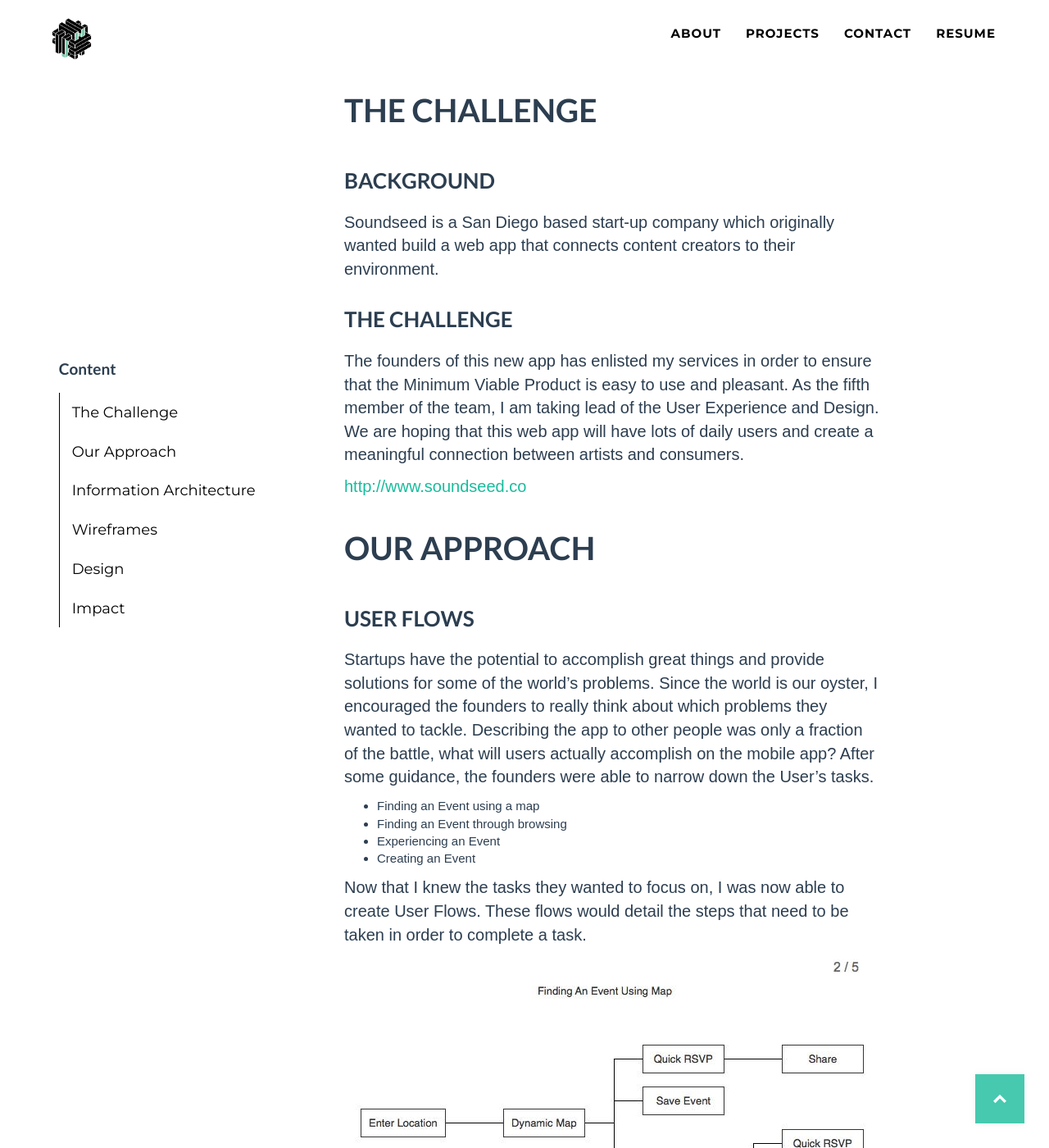
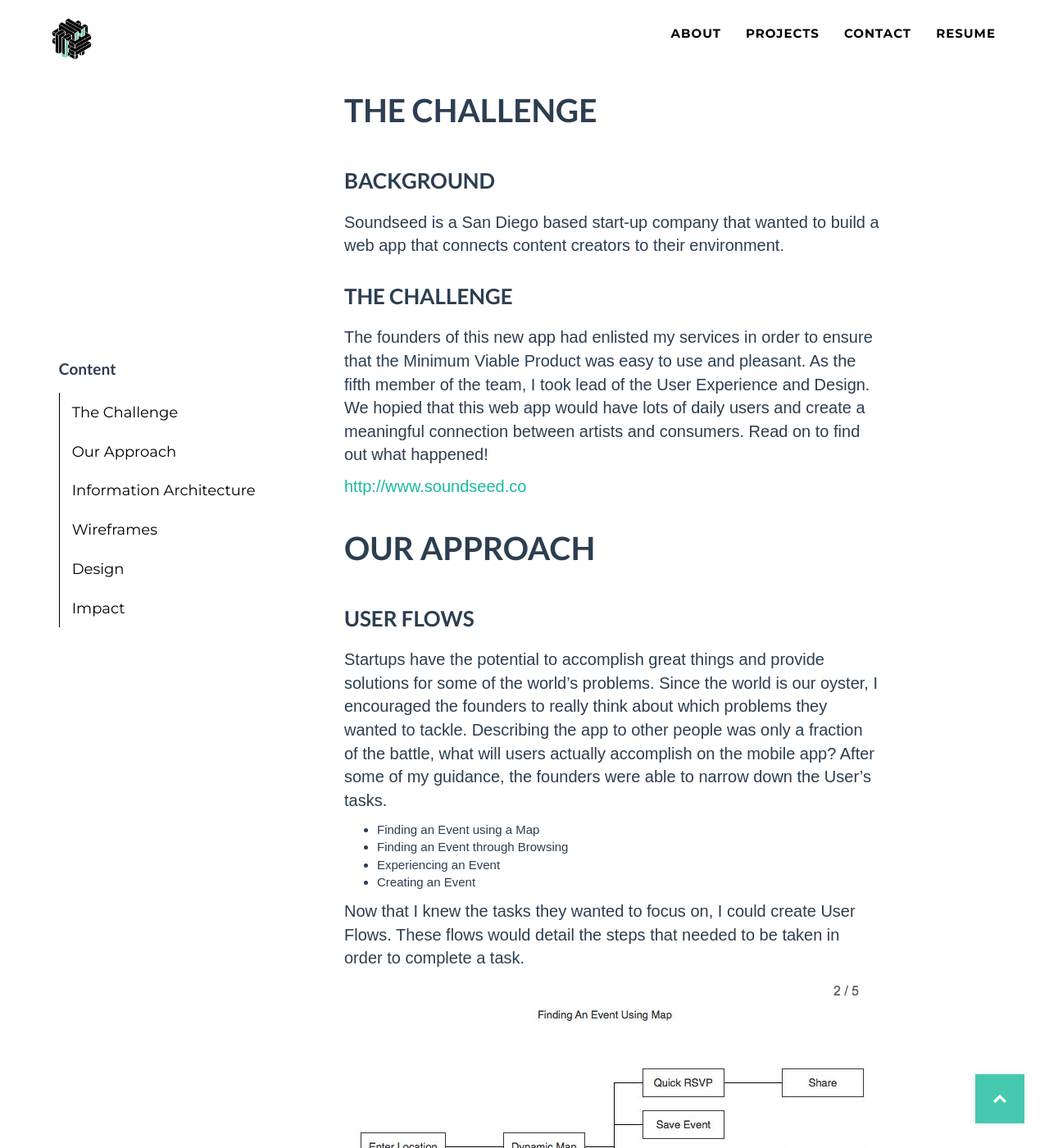
Before and after one commit to jeni4nguy/jeni4nguy.github.io, a Jekyll site: the page built from _posts/2014-07-16-project-3.markdown, in a window 1280 px wide and 1400 px high, scrolled down 613 px. Shown: the whole window at 82% size. Built offline with Jekyll 4.4.1, drawn with Linux system fonts in a browser that asks for light colours; some of the changed text lies outside the part shown.

Commit message:
soundseed
qa

```diff
--- a/_posts/2014-07-16-project-3.markdown
+++ b/_posts/2014-07-16-project-3.markdown
@@ -26,25 +26,25 @@
 # The Challenge
 ### Background
 
-Soundseed is a San Diego based start-up company which originally wanted build a web app that connects content creators to their environment.
+Soundseed is a San Diego based start-up company that wanted to build a web app that connects content creators to their environment.
 
 ### The Challenge
 
-The founders of this new app has enlisted my services in order to ensure that the Minimum Viable Product is easy to use and pleasant. As the fifth member of the team, I am taking lead of the User Experience and Design. We are hoping that this web app will have lots of daily users and create a meaningful connection between artists and consumers.
+The founders of this new app had enlisted my services in order to ensure that the Minimum Viable Product was easy to use and pleasant. As the fifth member of the team, I took lead of the User Experience and Design. We hopied that this web app would have lots of daily users and create a meaningful connection between artists and consumers. Read on to find out what happened!
 
 <http://www.soundseed.co>
 
 {:#section2}
 # Our Approach
 ### User Flows
-Startups have the potential to accomplish great things and provide solutions for some of the world's problems. Since the world is our oyster, I encouraged the founders to really think about which problems they wanted to tackle. Describing the app to other people was only a fraction of the battle, what will users actually accomplish on the mobile app? After some guidance, the founders were able to narrow down the User's tasks.
+Startups have the potential to accomplish great things and provide solutions for some of the world's problems. Since the world is our oyster, I encouraged the founders to really think about which problems they wanted to tackle. Describing the app to other people was only a fraction of the battle, what will users actually accomplish on the mobile app? After some of my guidance, the founders were able to narrow down the User's tasks.
 
-+ Finding an Event using a map
-+ Finding an Event through browsing
++ Finding an Event using a Map
++ Finding an Event through Browsing
 + Experiencing an Event
 + Creating an Event
 
-Now that I knew the tasks they wanted to focus on, I was now able to create User Flows. These flows would detail the steps that need to be taken in order to complete a task.
+Now that I knew the tasks they wanted to focus on, I could create User Flows. These flows would detail the steps that needed to be taken in order to complete a task.
 ![soundseed](../img/portfolio/soundseed/flow1.jpg "user flow"){:.img-responsive .mx-auto}
 ![soundseed](../img/portfolio/soundseed/flow2.jpg "user flow"){:.img-responsive .mx-auto}
 ![soundseed](../img/portfolio/soundseed/flow3.jpg "user flow"){:.img-responsive .mx-auto}
@@ -61,7 +61,7 @@
 {:#section4}
 ### Wireframes
 
-I was really excited to jump into wireframes because it involved a lot of creativity. Since we were essentially trying to build an app that has never been done before, I definitely had a lot of fun during this stage. I created low-fidelity wireframes using Balsamiq to visually guide the developers on building the API and data layers. I mainly gathered feedback from my friends and made multiple iterations. It would've been cool to have a Venture Capitalist invest in this idea so that the money could've gone towards user research. I wanted to test my wireframes with users from the target demographics for this app. Those users were millenials, music artists, and recording labels.
+I was really excited to jump into wireframes because it involved a lot of creativity. Since we were essentially trying to build an app that has never been done before, I definitely had a lot of fun during this stage. I created low-fidelity wireframes using Balsamiq to visually guide the developers on building the API and data layers. I mainly gathered feedback from my friends and made multiple iterations. It would've been cool to have a Venture Capitalist invest in this idea so that the money could've gone towards user research. I wanted to test my wireframes with users from the target demographics for this app. Those users were Millenials, Music artists, and Recording Labels.
 
 ![soundseed](../img/portfolio/soundseed/balsamiq-1.png "wireframe"){:.img-responsive .mx-auto}
 ![soundseed](../img/portfolio/soundseed/balsamiq-2.png "wireframe"){:.img-responsive .mx-auto}
```
